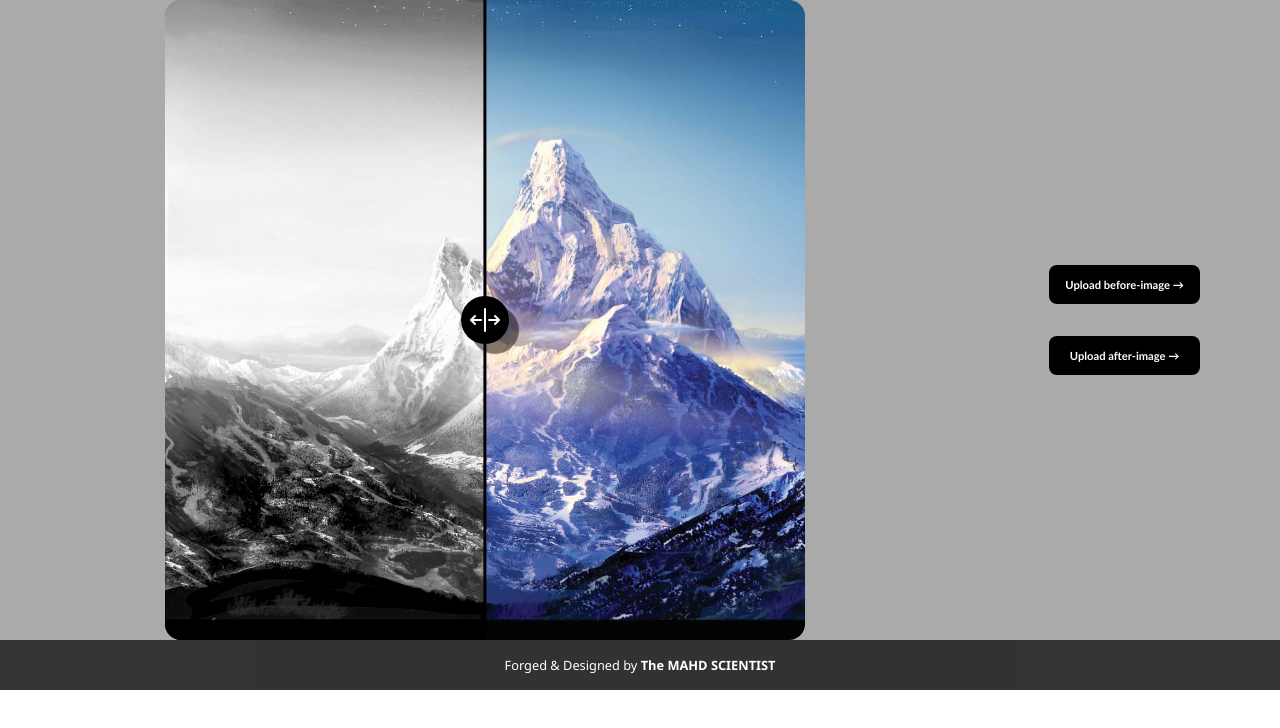
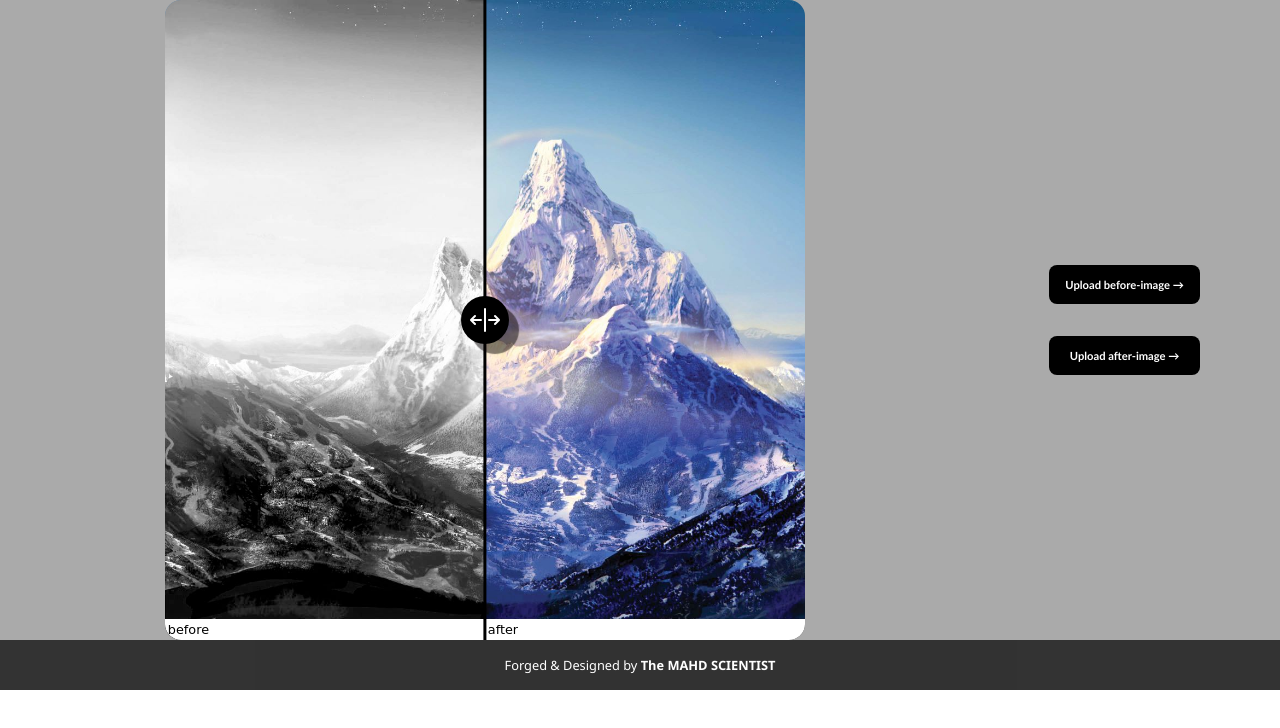
Before and after one commit to themahdscientist/image-slider, a plain HTML site: page index.html in a window 1280 px wide. Drawn offline with Linux system fonts and the light colour scheme.

Commit message:
added before and after indicator text

```diff
--- a/index.html
+++ b/index.html
@@ -104,6 +104,27 @@
             box-shadow: 10px 10px 1px hsla(0, 50%, 2%, .5);
         }
 
+        .before-text,
+        .after-text {
+            position: absolute;
+            background-color: #fff;
+            bottom: 0;
+            padding: .2rem;
+            font-family: cursive;
+            font-weight: 500;
+            font-size: .8rem;
+        }
+
+        .before-text {
+            left: 0;
+            width: var(--position);
+        }
+
+        .after-text {
+            right: 0;
+            width: calc(100% - var(--position));
+        }
+
         .uploads {
             display: flex;
             flex-direction: column;
@@ -163,6 +184,8 @@
             <div class="image-container">
                 <img src="./images/before0.jpg" alt="Before image" id="before-image" class="image-before slider-image">
                 <img src="./images/after0.jpg" alt="After image" id="after-image" class="image-after slider-image">
+                <span class="before-text">before</span>
+                <span class="after-text">after</span>
             </div>
             <input type="range" min="0" max="100" value="50" class="slider"
                 aria-label="Percentage of before photo shown">
```
